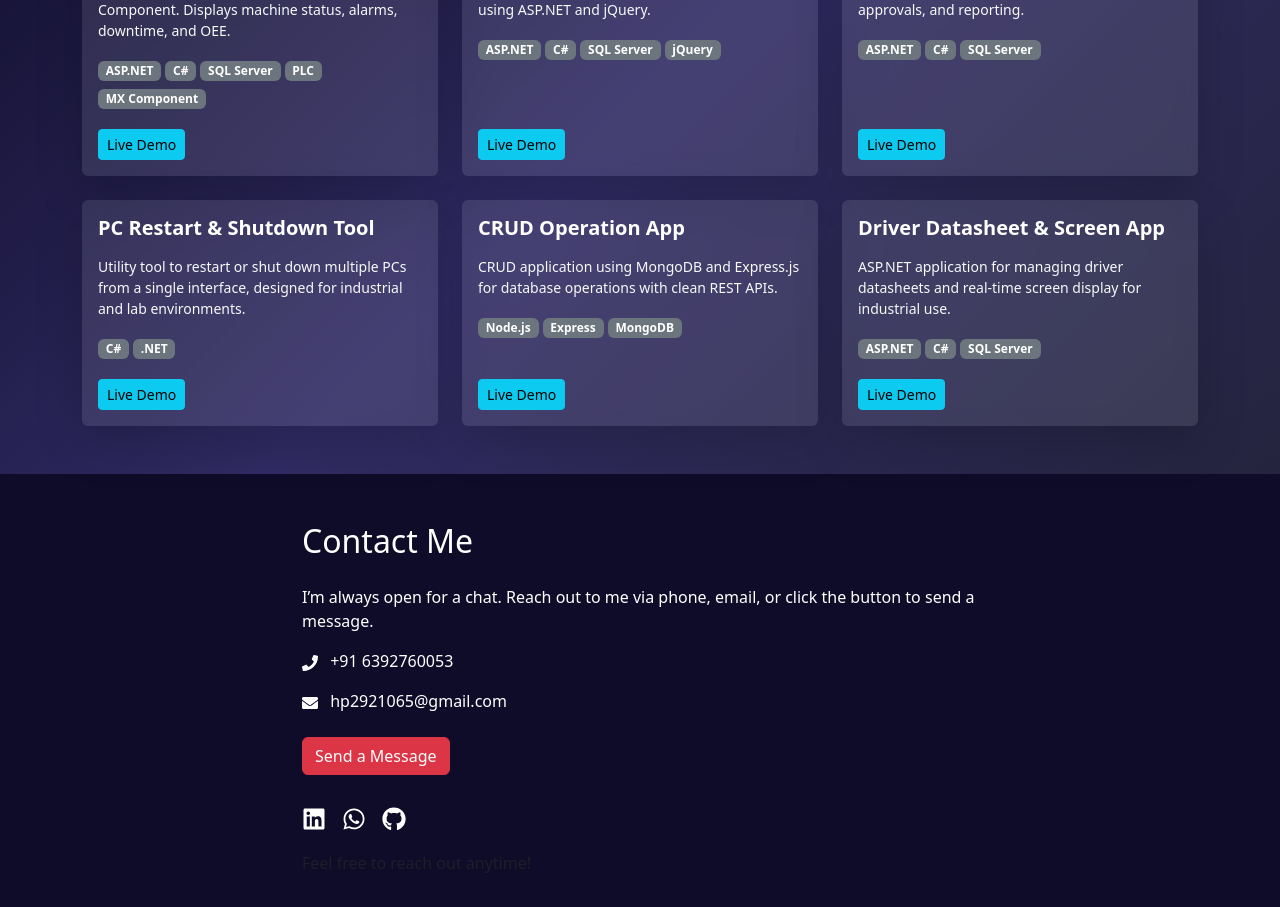
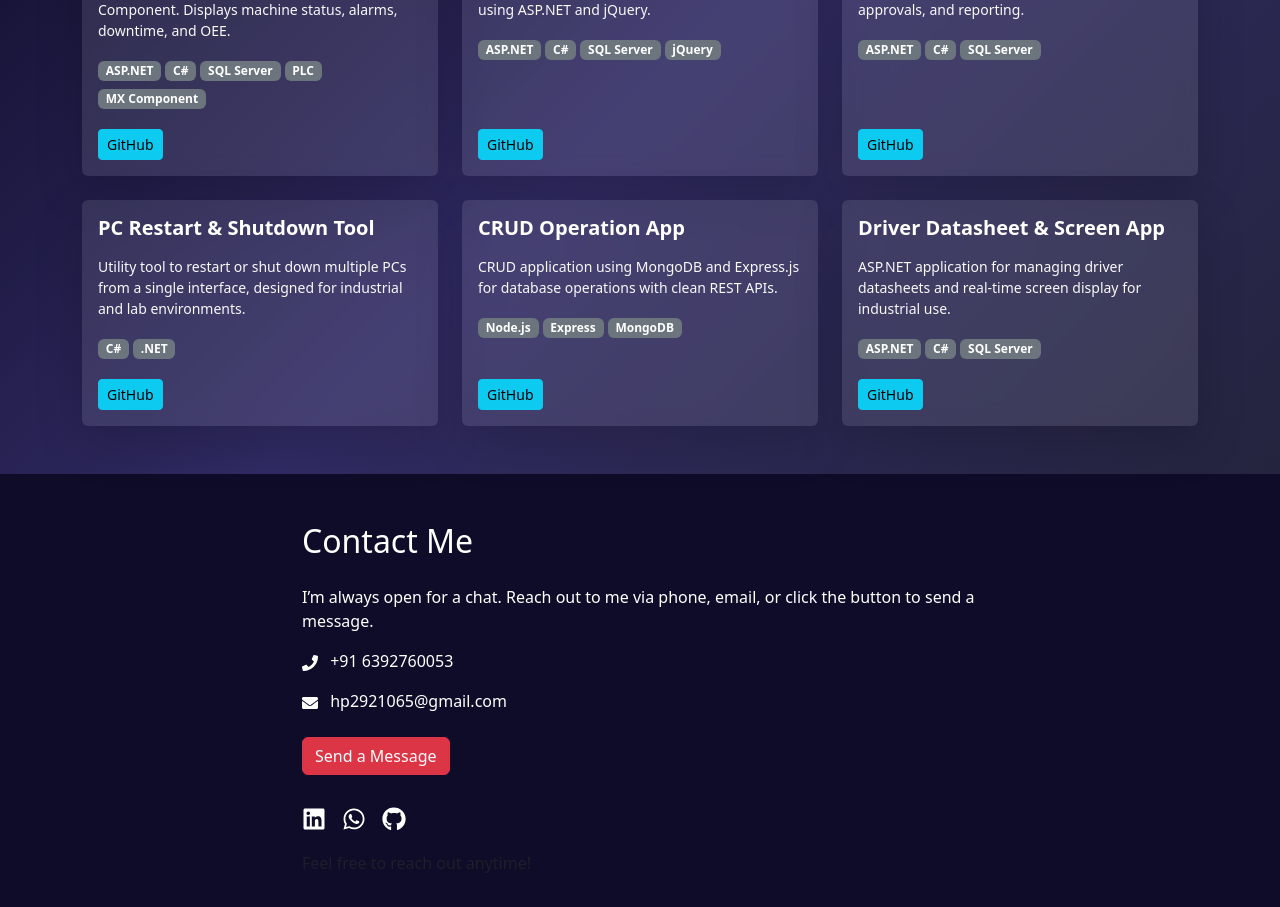
Before and after one commit to Hima322/Pandey-Himanshu, a React (Create React App) app: page / in a window 1280 px wide. Shown: the part 2588-3495 px from the top of the page. Built offline with nearby package versions, Linux system fonts and the light colour scheme.

Commit message:
Replace Live Demo Button to GitHub

```diff
--- a/src/components/Projects.jsx
+++ b/src/components/Projects.jsx
@@ -112,7 +112,7 @@ export default function Projects() {
                       target="_blank"
                       disabled={project.demo === "#"}
                     >
-                      Live Demo
+                      GitHub
                     </Button>
                   </div>
                 </Card.Body>
```
